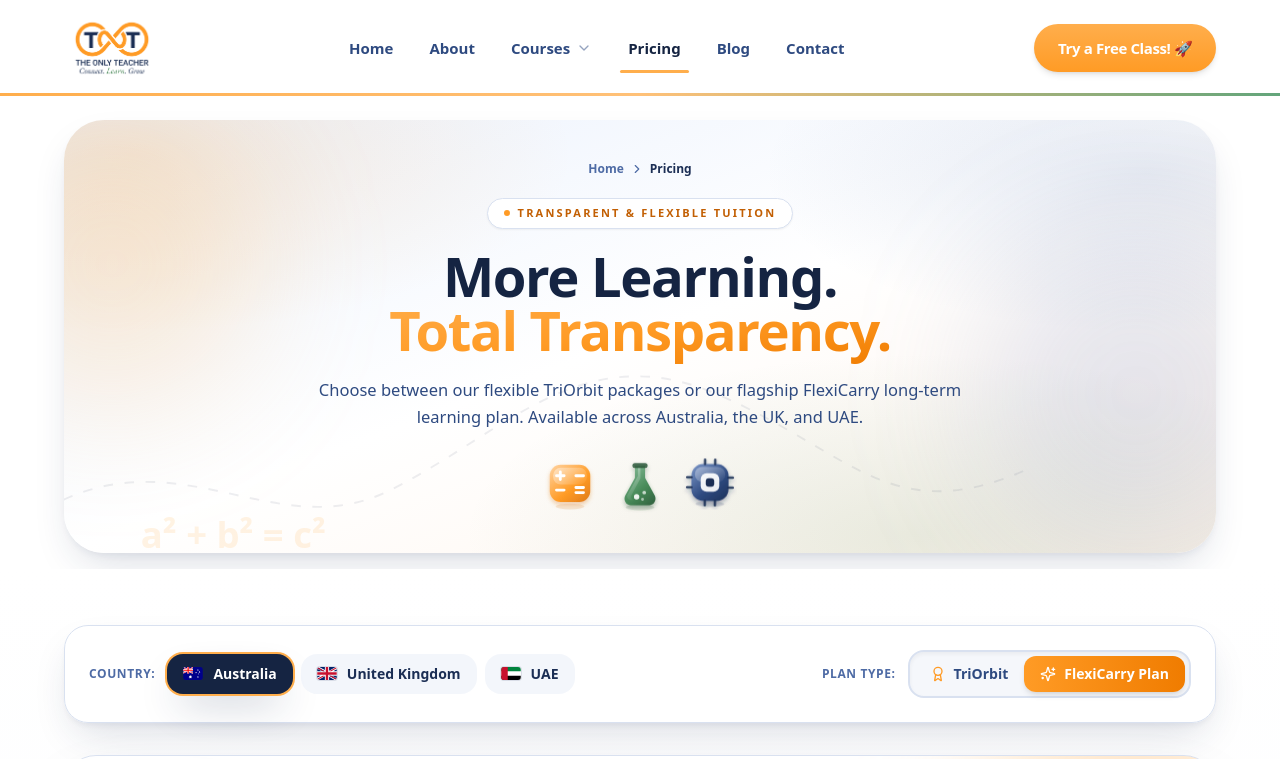
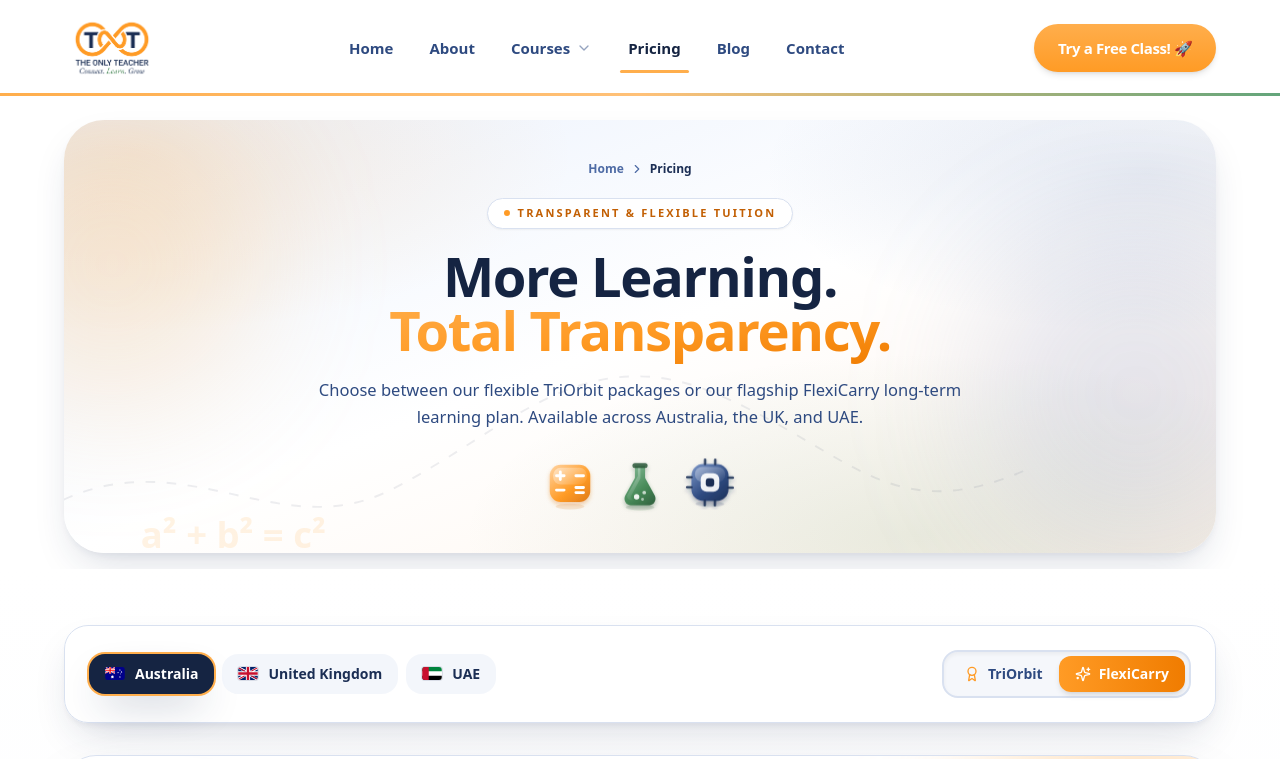
Before and after one commit to Lakshayg001/OnlyTeacher, a React (Vite) app: page /pricing in a window 1280 px wide. Shown: the top 759 px of the page. Built offline with nearby package versions, Linux system fonts and the light colour scheme.

Commit message:
refactor(pricing): remove Country and Plan Type labels, rename FlexiCarry Plan to FlexiCarry

```diff
--- a/src/pages/Pricing.tsx
+++ b/src/pages/Pricing.tsx
@@ -98,10 +98,6 @@ export default function Pricing() {
           {/* Controls Bar: Country Switcher & Plan Switcher */}
           <div className="mb-8 flex flex-col items-center justify-between gap-6 rounded-3xl border border-navy-100 bg-white/90 p-4 shadow-clay backdrop-blur-md lg:flex-row lg:p-6">
             {/* Country Selector */}
-            <div className="flex flex-col items-center gap-3 sm:flex-row">
-              <span className="text-xs font-black uppercase tracking-wider text-navy-400">
-                Country:
-              </span>
             <div className="flex flex-wrap items-center justify-center gap-2">
               {(['AU', 'GB', 'AE'] as CountryCode[]).map((cCode) => {
                 const cData = PRICING_DATA[cCode];
@@ -123,13 +119,8 @@ export default function Pricing() {
                 );
               })}
             </div>
-            </div>
 
             {/* Plan Type Selector */}
-            <div className="flex flex-col items-center gap-3 sm:flex-row">
-              <span className="text-xs font-black uppercase tracking-wider text-navy-400">
-                Plan Type:
-              </span>
             <div className="inline-flex rounded-2xl border-2 border-navy-100 bg-navy-50/60 p-1 shadow-inner">
               <button
                 onClick={() => setSelectedPlanType('standard')}
@@ -153,9 +144,8 @@ export default function Pricing() {
                 )}
               >
                 <Sparkles className="h-4 w-4 text-white" />
-                  <span>FlexiCarry Plan</span>
+                <span>FlexiCarry</span>
               </button>
-              </div>
             </div>
           </div>
 
```
Lines whose indentation alone changed are shown as unchanged.
